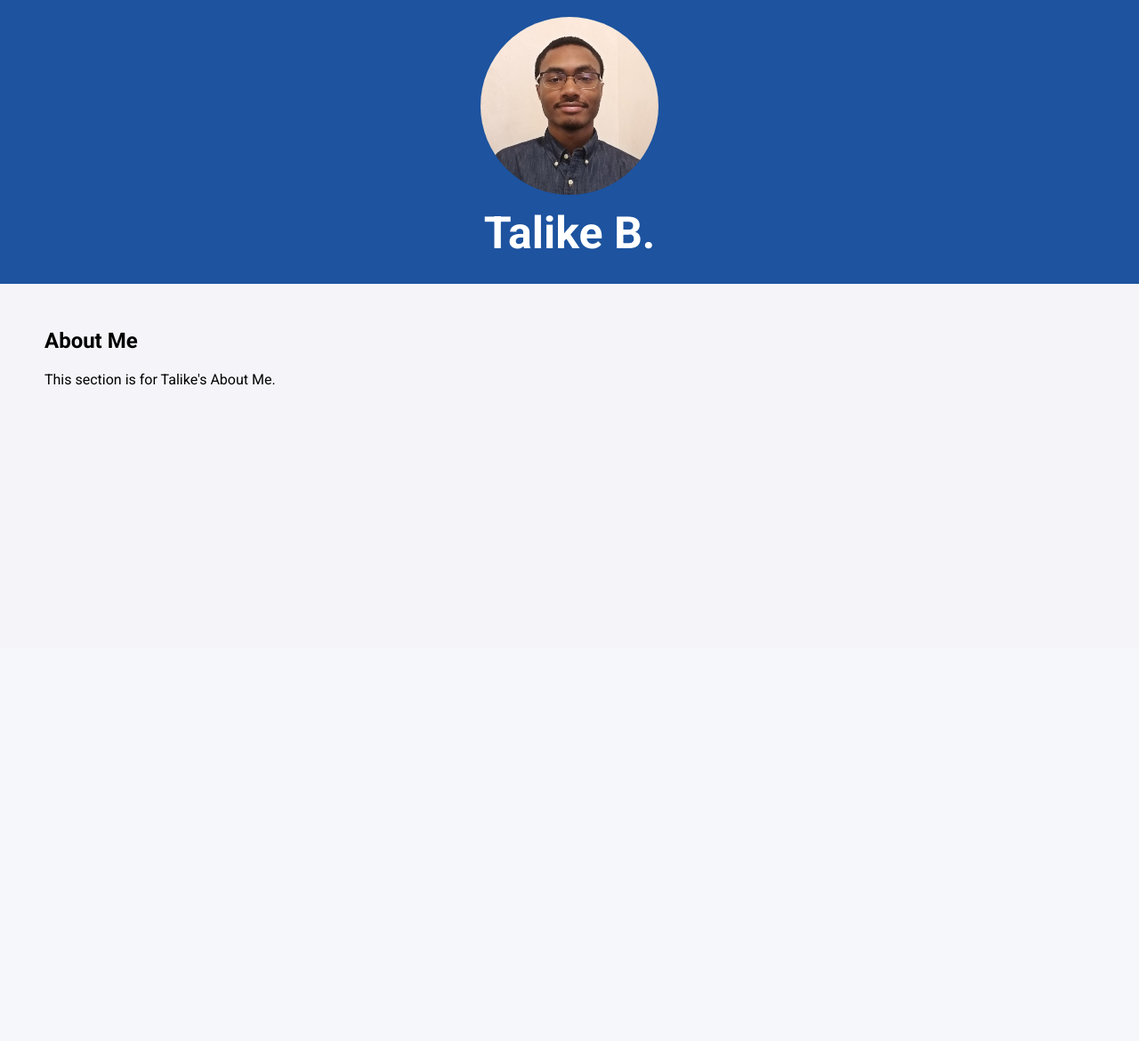
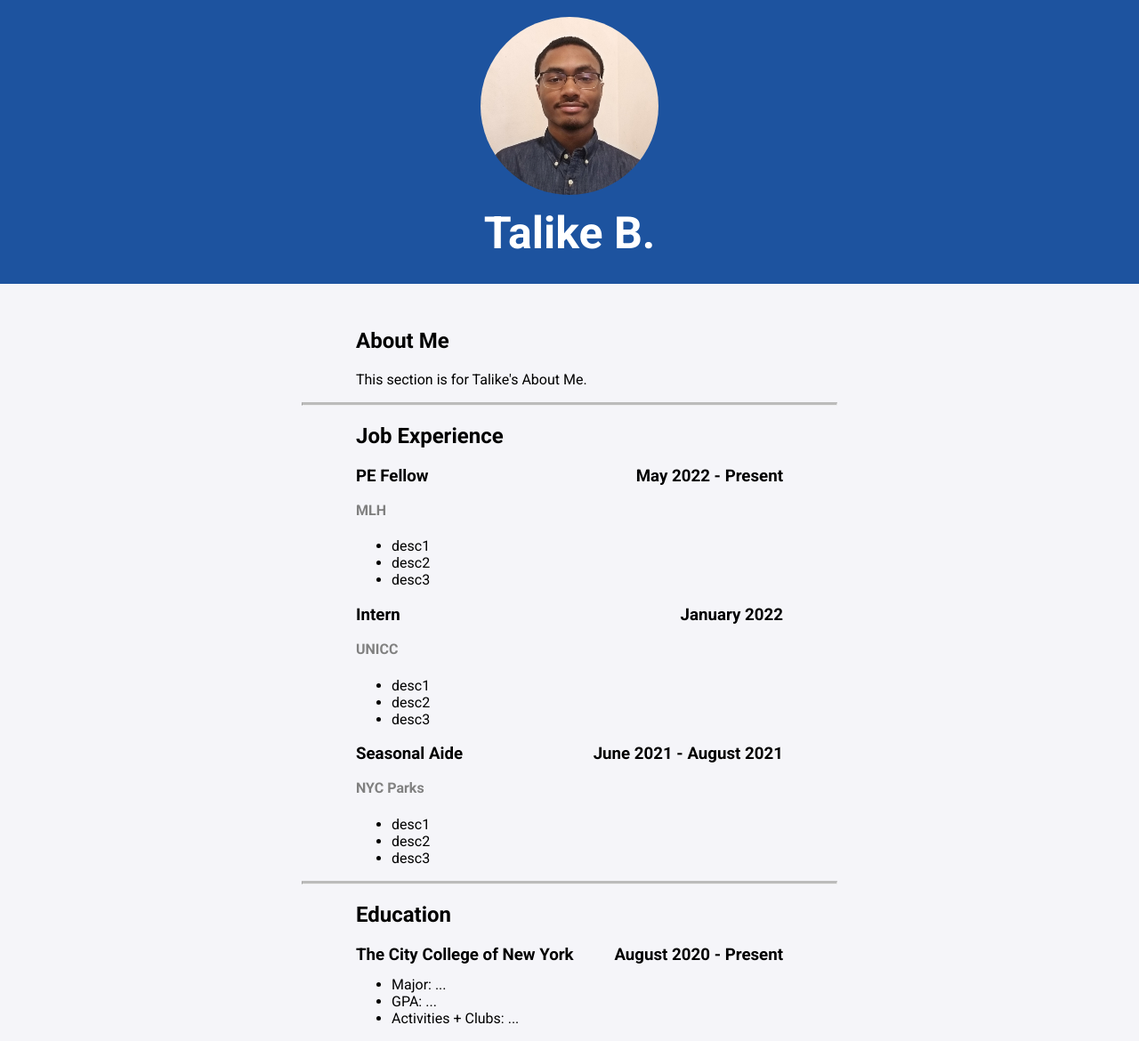
Before and after one commit to MLH-Fellowship/project-pog-squad, a Flask app: page /Talike in a window 1280 px wide. Shown: the part 71-1241 px from the top of the page at 89% size. Before the commit the page ends 504 px from the top, so only its background shows below. Run offline with Flask 2, Linux system fonts and the light colour scheme.

Commit message:
created placeholders for Job Experience and Education sections

```diff
--- a/app/__init__.py
+++ b/app/__init__.py
@@ -5,25 +5,26 @@ from dotenv import load_dotenv
 load_dotenv()  # Loads .env file
 app = Flask(__name__)
 
-"""
-# Index route
-@app.route('/')
-def index():
-    return render_template('index.html', title="MLH Fellow", url=os.getenv("URL"))  # Page content
-"""
-
 @app.route('/')
 def home():
     return "Fix later."
 
 @app.route('/Victor')
 def victor_page():
-    return render_template('victor.html', title="Victor B.", url=os.getenv("URL"))
+    v_titles = ["PE Fellow", "Software Engineer", "Intern"]
+    v_dates = ["May 2022 - Present", "January 2017 - December 2018", "May 2016 - August 2016"]
+    v_locations = ["MLH", "Blue People", "Google"]
+    return render_template('victor.html', title="Victor B.", url=os.getenv("URL"),
+        titles=v_titles, dates=v_dates, locations=v_locations)
 
 @app.route('/Talike')
 def talike_page():
-    return render_template('talike.html', title="Talike B.", url=os.getenv("URL"))
-
+    # NOTE: Using dictionary for first two lists did not work
+    t_titles = ["PE Fellow", "Intern", "Seasonal Aide"]
+    t_dates = ["May 2022 - Present", "January 2022", "June 2021 - August 2021"]
+    t_locations = ["MLH", "UNICC", "NYC Parks"]
+    return render_template('talike.html', title="Talike B.", url=os.getenv("URL"),
+        titles=t_titles, dates=t_dates, locations=t_locations)
 
 # Branch to run site
 if __name__ == "__main__":
--- a/app/static/styles/main.css
+++ b/app/static/styles/main.css
@@ -1,5 +1,9 @@
 p, h1, h2, h3, h4, h5, h6, button {
     font-family: "Roboto", serif;
+}
+
+h4 {
+    color: gray;
 }
 
 body {
@@ -96,7 +100,20 @@ body {
     font-weight: 700;
 }
 
-.about-me {
-    margin-left: 50px;
-    margin-left: 50px;
+hr.solid {
+    border-top: 3px solid #bbb;
+    width: 600px;
+    align-self: center;
 }
+
+.about-me, .job-experience, .education {
+    margin-left: 400px;
+    margin-right: 400px;
+}
+
+/*
+.job-experience {
+    margin-left: 400px;
+    margin-right: 400px;
+}
+*/
--- a/app/templates/base.html
+++ b/app/templates/base.html
@@ -42,5 +42,19 @@
         <h2>About Me</h2>
         {% block desc %}{% endblock %}
     </div>
+
+    <hr class="solid">
+
+    <div class="job-experience">
+        <h2>Job Experience</h2>
+        {% block job %}{% endblock %}
+    </div>
+
+    <hr class="solid">
+
+    <div class="education">
+        <h2>Education</h2>
+        {% block edu %}{% endblock %}
+    </div>
 </body>
 </html>
--- a/app/templates/talike.html
+++ b/app/templates/talike.html
@@ -7,3 +7,41 @@
 {% block desc %}
 <p>This section is for Talike's About Me.</p>
 {% endblock %}
+
+{% block job %}
+    {% for i in range(titles|length) %}
+    <!-- Inline left- and right-aligned text -->
+    <h3>
+        <span style="float:left;">
+            {{ titles[i] }}
+        </span>
+        <span style="float:right;">
+            {{ dates[i] }}
+        </span>
+    </h3>
+    <br>
+    <h4>{{ locations[i] }}</h4>
+    <ul>
+        <li>desc1</li>
+        <li>desc2</li>
+        <li>desc3</li>
+    </ul>
+    {% endfor %}
+{% endblock %}
+
+{% block edu %}
+<h3>
+    <span style="float:left;">
+        The City College of New York
+    </span>
+    <span style="float:right;">
+        August 2020 - Present
+    </span>
+</h3>
+<br>
+<ul>
+    <li>Major: ...</li>
+    <li>GPA: ...</li>
+    <li>Activities + Clubs: ...</li>
+</ul>
+{% endblock %}
```
Also changed, not shown: app/templates/victor.html (+38 -0 lines).
